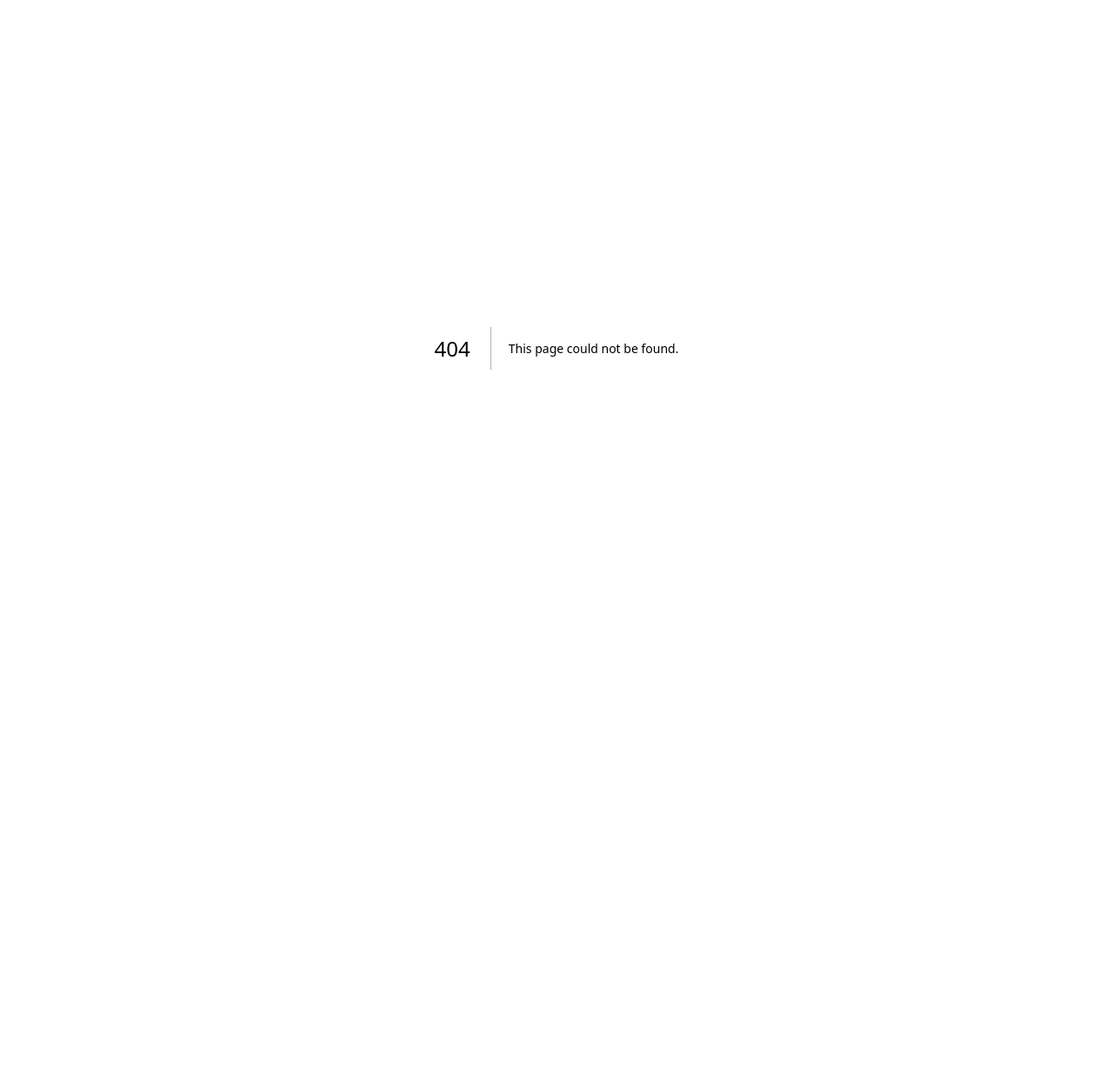
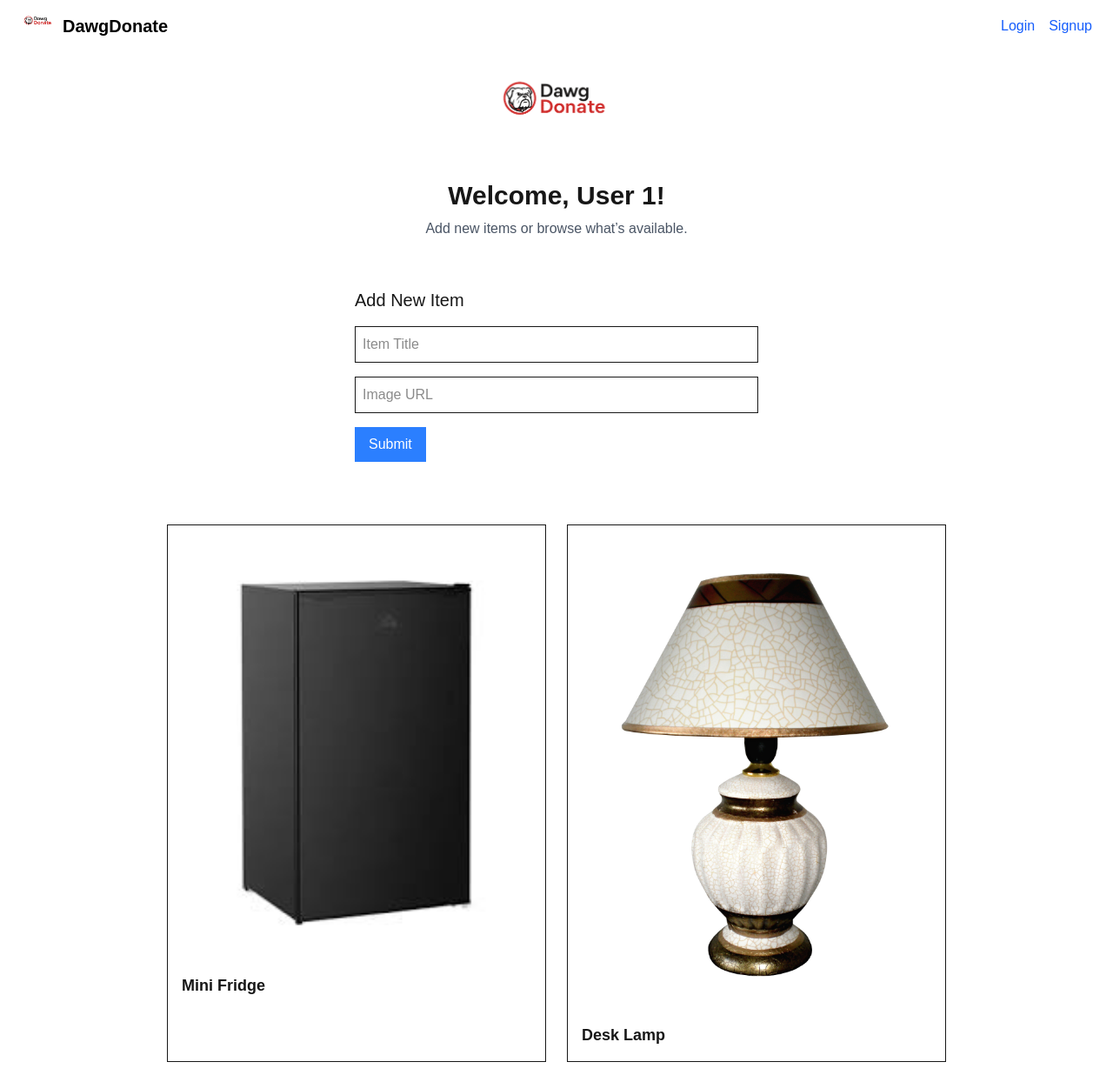
Before and after one commit to DParra657/Dawg-Donate, a Next.js app: page /dashboard/1 in a window 1280 px wide. Before the commit this address had no page. Shown: the top 1244 px of the page at 87% size. Before the commit the page ends 800 px from the top, so only its background shows below. Built offline with nearby package versions, Linux system fonts and the light colour scheme.

Commit message:
Login adn authenticated view

```diff
--- /dev/null
+++ b/app/dashboard/[userId]/page.tsx
@@ -0,0 +1,35 @@
+'use client';
+import { useParams } from 'next/navigation';
+import Image from 'next/image';
+import Header from '../../components/Header';
+import AddItem from '../../components/add';
+import Item from '../../components/Item';
+import { items } from '../../data/dummyData'
+
+export default function DashboardPage() {
+    const params = useParams();
+    const userId = params?.userId;
+
+    return (
+      <>
+        <Header />
+        <main className="flex flex-col items-center justify-center min-h-screen bg-white p-6">
+          <Image src="/images/logo.png" width={150} height={150} alt="Logo" />
+          <h1 className="text-3xl font-bold mt-4">Welcome, User {userId}!</h1>
+          <p className="text-gray-600 mt-2">Add new items or browse what’s available.</p>
+
+          {/* Add Item Form */}
+          <div className="mt-8 w-full max-w-xl">
+            <AddItem />
+          </div>
+
+          {/* List of Existing Items */}
+          <div className="mt-12 grid grid-cols-1 md:grid-cols-2 gap-6 w-full max-w-4xl">
+            {items.map((item) => (
+              <Item key={item.id} title={item.title} image={item.image} />
+            ))}
+          </div>
+        </main>
+      </>
+    );
+  }
```
